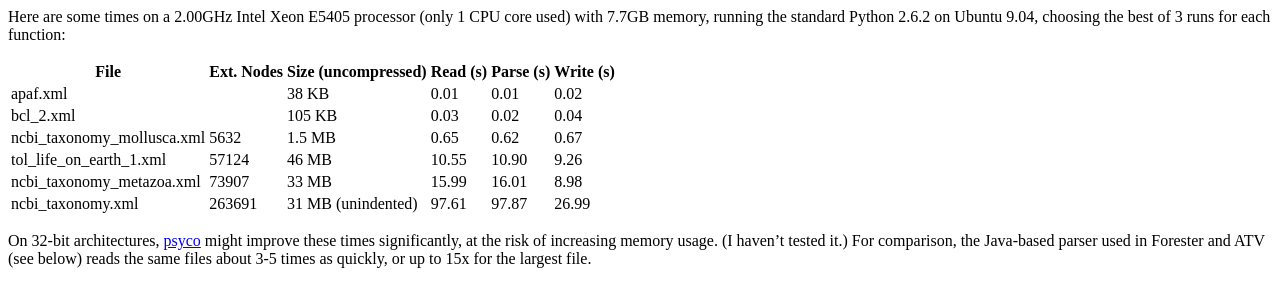
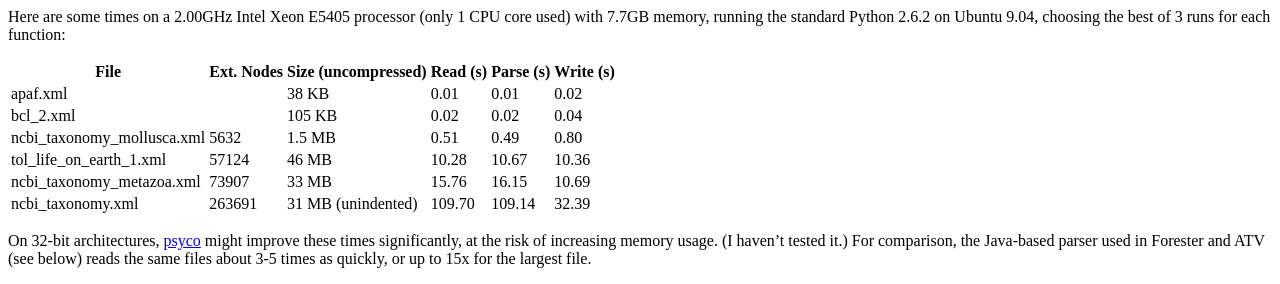
Before and after one commit to biopython/biopython.github.io, a Jekyll site: the page built from wiki/PhyloXML.md, in a window 1280 px wide and 900 px high, scrolled down 2390 px. Shown: the part 274-558 px from the top of the window. Built offline with Jekyll 4.4.1, drawn with Linux system fonts in a browser that asks for light colours.

Commit message:
/* Performance */ New numbers

```diff
--- a/wiki/PhyloXML.md
+++ b/wiki/PhyloXML.md
@@ -242,11 +242,11 @@ Ubuntu 9.04, choosing the best of 3 runs for each function:
 | File                         | Ext. Nodes | Size (uncompressed) | Read (s) | Parse (s) | Write (s) |
 |------------------------------|------------|---------------------|----------|-----------|-----------|
 | apaf.xml                     |            | 38 KB               | 0.01     | 0.01      | 0.02      |
-| bcl\_2.xml                   |            | 105 KB              | 0.03     | 0.02      | 0.04      |
-| ncbi\_taxonomy\_mollusca.xml | 5632       | 1.5 MB              | 0.65     | 0.62      | 0.67      |
-| tol\_life\_on\_earth\_1.xml  | 57124      | 46 MB               | 10.55    | 10.90     | 9.26      |
-| ncbi\_taxonomy\_metazoa.xml  | 73907      | 33 MB               | 15.99    | 16.01     | 8.98      |
-| ncbi\_taxonomy.xml           | 263691     | 31 MB (unindented)  | 97.61    | 97.87     | 26.99     |
+| bcl\_2.xml                   |            | 105 KB              | 0.02     | 0.02      | 0.04      |
+| ncbi\_taxonomy\_mollusca.xml | 5632       | 1.5 MB              | 0.51     | 0.49      | 0.80      |
+| tol\_life\_on\_earth\_1.xml  | 57124      | 46 MB               | 10.28    | 10.67     | 10.36     |
+| ncbi\_taxonomy\_metazoa.xml  | 73907      | 33 MB               | 15.76    | 16.15     | 10.69     |
+| ncbi\_taxonomy.xml           | 263691     | 31 MB (unindented)  | 109.70   | 109.14    | 32.39     |
 
 On 32-bit architectures, [psyco](http://psyco.sourceforge.net/) might
 improve these times significantly, at the risk of increasing memory
```
Also changed, not shown: 1 other file.
